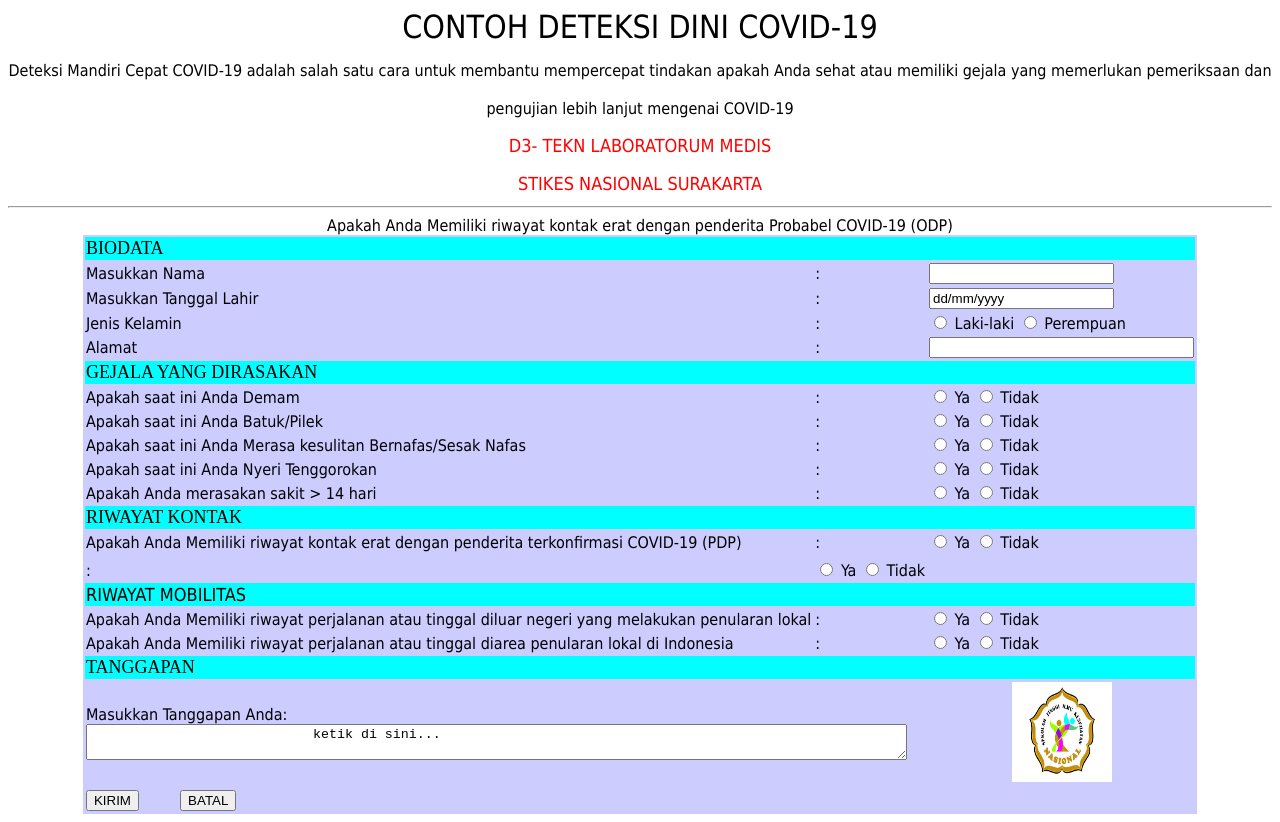
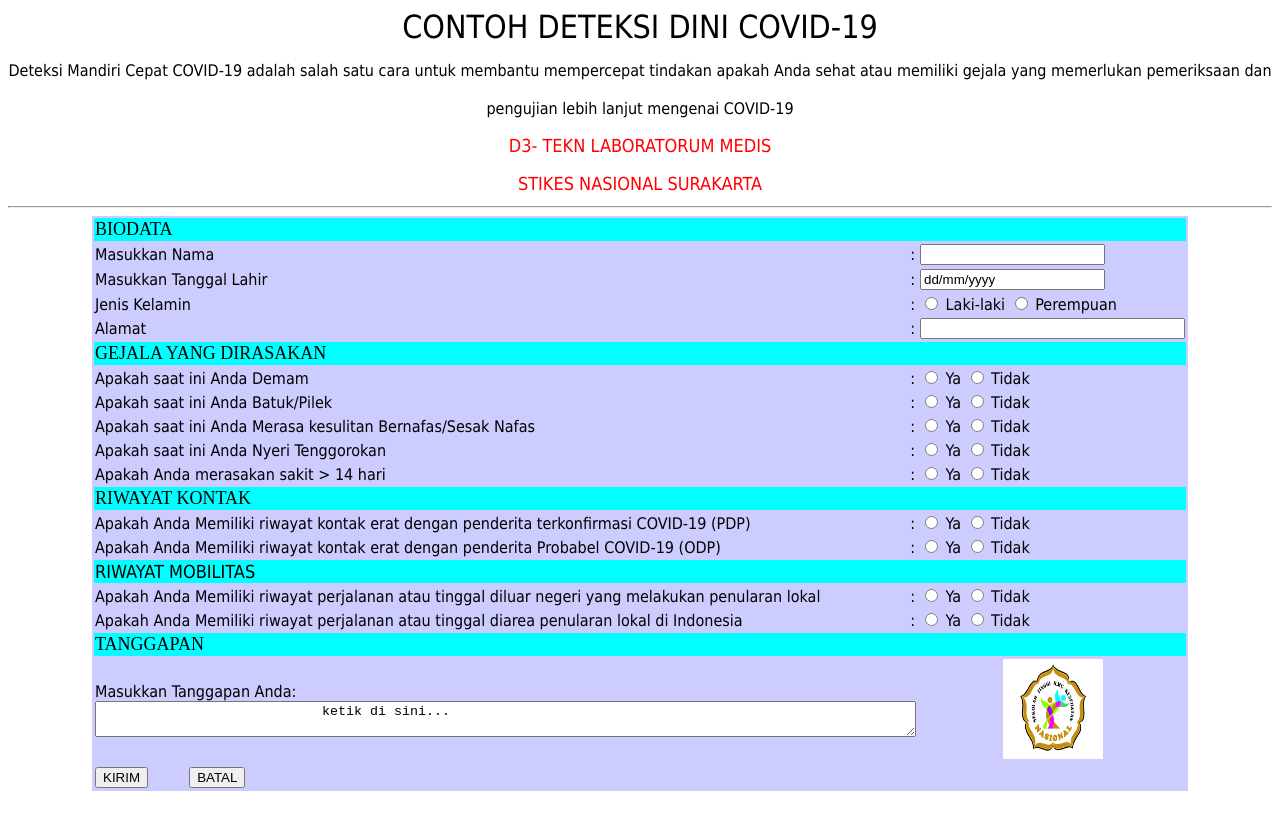
Before and after one commit to abdll06/mabdull.github.io, a plain HTML site: page index.html in a window 1280 px wide. After the commit the page ends 800 px from the top, so only its background shows below. Drawn offline with Linux system fonts and the light colour scheme.

Commit message:
membenahi riwayat kontak

```diff
--- a/index.html
+++ b/index.html
@@ -50,7 +50,7 @@
                     <TD>Apakah Anda Memiliki riwayat kontak erat dengan penderita terkonfirmasi COVID-19 (PDP) </TD> <TD>:</TD> <TD> <Input type="radio" name=ya> Ya <Input type="radio" name=tidak> Tidak </TD>
                 </TR>
                 <TR>
-                    <TR>Apakah Anda Memiliki riwayat kontak erat dengan penderita Probabel COVID-19 (ODP) </TR> <TD>:</TD> <TD> <Input type="radio" name=ya> Ya <Input type="radio" name=tidak> Tidak </TD>
+                    <TD>Apakah Anda Memiliki riwayat kontak erat dengan penderita Probabel COVID-19 (ODP) </TD> <TD>:</TD> <TD> <Input type="radio" name=ya> Ya <Input type="radio" name=tidak> Tidak </TD>
                 </TR>
                 <TR BGCOLOR=CYAN>
                     <TD COLSPAN=3> <FONT FASE="BOOKMAN OLD STYLE" SIZE=4> RIWAYAT MOBILITAS </TD>
```
